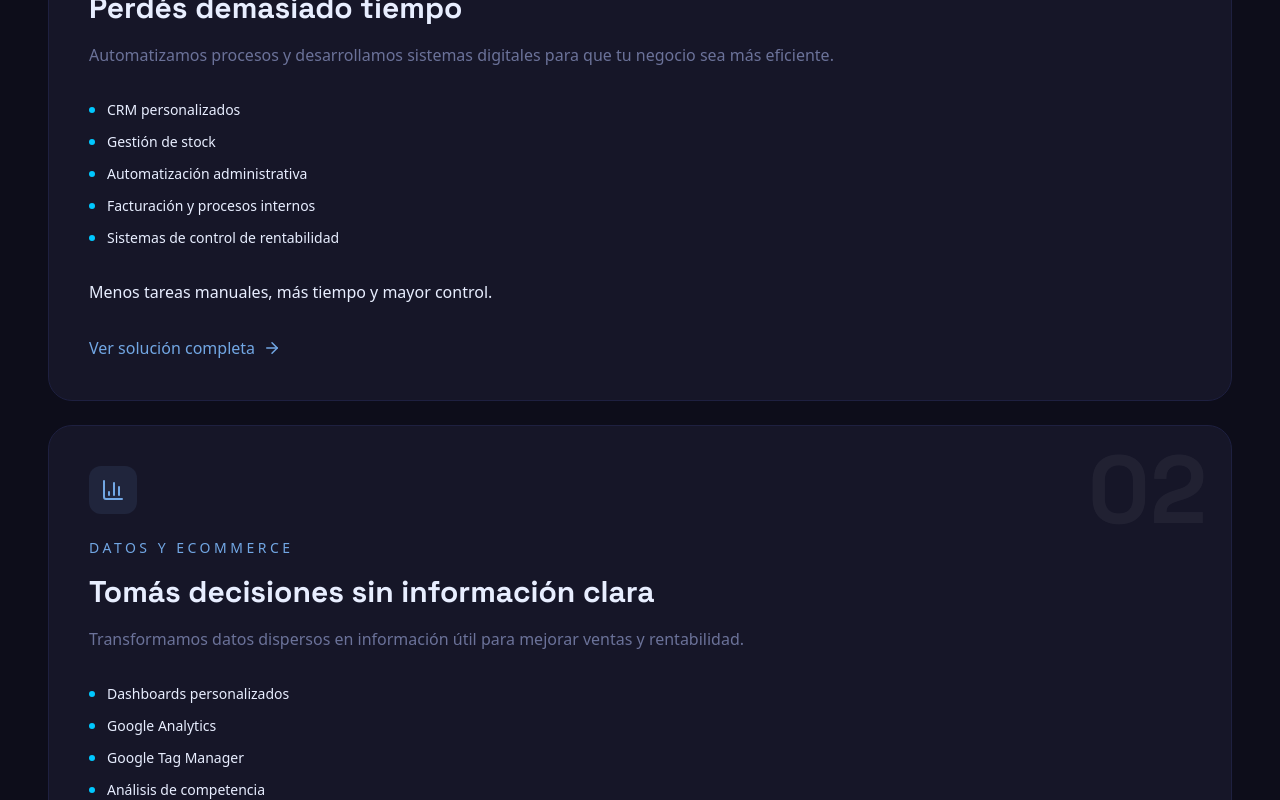
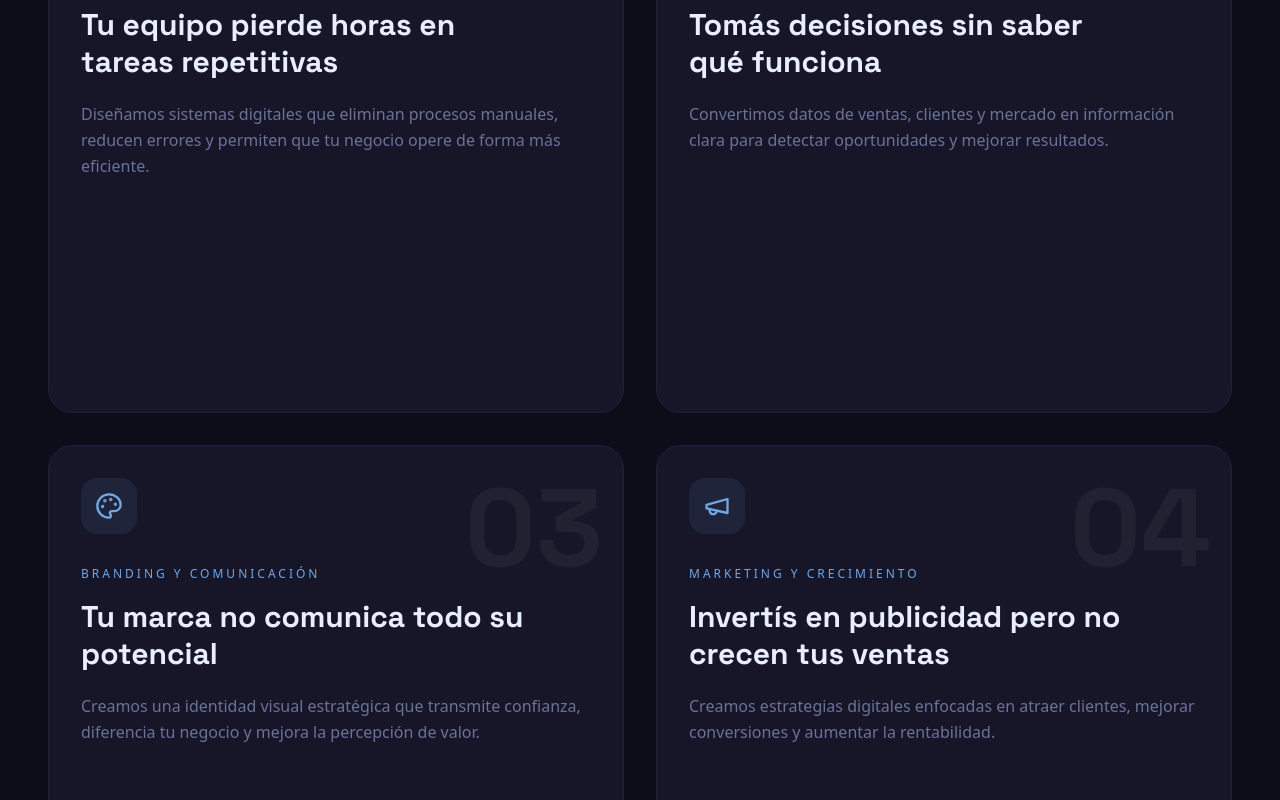
Before and after one commit to RamonRamos1/Digital-Culture.Agency, a Next.js app: page /soluciones in a window 1280 px wide. Shown: the part 1080-1880 px from the top of the page. Built offline with nearby package versions, Linux system fonts and the light colour scheme; no server answers.

Commit message:
edit-section-solution-landing

```diff
--- a/app/globals.css
+++ b/app/globals.css
@@ -130,14 +130,17 @@ body {
 }
 
 .perspective {
-  perspective: 1000px;
+  perspective: 1200px;
 }
 
 .preserve-3d {
   transform-style: preserve-3d;
+  -webkit-transform-style: preserve-3d;
 }
 
+
 .backface-hidden {
+  -webkit-backface-visibility: hidden;
   backface-visibility: hidden;
 }
 
--- a/components/soluciones/SolutionCard.tsx
+++ b/components/soluciones/SolutionCard.tsx
@@ -1,208 +1,467 @@
 import Link from "next/link";
 import { ArrowRight } from "lucide-react";
 
+import FlipCard from "./shared/FlipCard";
+
 
 interface SolutionCardProps {
+
   id: string;
+
   number: string;
+
   icon: React.ElementType;
+
   eyebrow: string;
+
   title: string;
+
   description: string;
+
   href: string;
+
   solutions: string[];
+
   result: string;
+
 }
 
 
+
 export default function SolutionCard({
+
   number,
+
   icon: Icon,
+
   eyebrow,
+
   title,
+
   description,
+
   href,
+
   solutions,
+
   result
+
 }: SolutionCardProps) {
 
 
-  return (
+
+  const Front = (
 
     <article
+
       className="
-        group
         relative
+        flex
+        min-h-[560px]
+        flex-col
         overflow-hidden
         rounded-3xl
         border
         border-dc-border
         bg-dc-card
-        p-8
-        transition
-        duration-300
-        hover:border-dc-blue
-        md:p-10
+        p-6
+        md:p-8
       "
+
     >
 
 
+      {/* Número decorativo */}
+
       <span
+
         className="
           absolute
-          right-6
-          top-4
+          right-5
+          top-0
           font-display
-          text-8xl
+          text-[110px]
           font-bold
           text-white/5
+          select-none
         "
+
       >
+
         {number}
+
       </span>
 
 
 
+
       <div
+
         className="
           relative
           z-10
+          flex
+          h-full
+          flex-col
         "
+
       >
 
 
+
+        {/* Icono */}
+
         <div
+
           className="
-            mb-6
             flex
-            h-12
-            w-12
+            h-14
+            w-14
             items-center
             justify-center
-            rounded-xl
+            rounded-2xl
             bg-dc-blue/10
             text-dc-blue
           "
+
         >
 
-          <Icon size={24}/>
+          <Icon size={28}/>
+
 
         </div>
 
 
 
+
+
+        {/* Categoría */}
+
         <p
+
           className="
-            text-sm
+            mt-8
+            text-xs
             uppercase
             tracking-[0.25em]
             text-dc-blue
           "
+
         >
+
           {eyebrow}
+
+
         </p>
 
 
 
+
+
+
+        {/* Título */}
+
         <h3
+
           className="
             mt-4
+            max-w-md
             font-display
             text-3xl
             font-bold
+            leading-tight
           "
+
         >
+
           {title}
+
+
         </h3>
 
 
 
+
+
+
+        {/* Descripción */}
+
         <p
+
           className="
-            mt-4
+            mt-5
             leading-relaxed
             text-dc-muted
           "
+
         >
+
           {description}
+
+
         </p>
 
 
 
-        <ul
-          className="
-            mt-8
-            space-y-3
-          "
-        >
-
-          {solutions.map((item) => (
-
-            <li
-              key={item}
-              className="
-                flex
-                items-center
-                gap-3
-                text-sm
-              "
-            >
-
-              <span
-                className="
-                  h-1.5
-                  w-1.5
-                  rounded-full
-                  bg-dc-cyan
-                "
-              />
-
-              {item}
-
-            </li>
-
-          ))}
-
-        </ul>
 
 
 
+        {/* Indicador mobile */}
+
         <p
+
           className="
-            mt-8
-            font-medium
+            mt-auto
+            pt-8
+            text-xs
+            text-dc-blue
+            md:hidden
           "
+
         >
-          {result}
+
+          Tocá para conocer la solución →
+
         </p>
 
 
 
-        <Link
-          href={href}
-          className="
-            mt-8
-            inline-flex
-            items-center
-            gap-2
-            text-dc-blue
-            transition
-            hover:text-dc-cyan
-          "
-        >
+      </div>
 
-          Ver solución completa
-
-          <ArrowRight size={18}/>
-
-        </Link>
-
-
-      </div>
 
 
     </article>
 
   );
 
+
+
+
+
+
+
+  const Back = (
+
+    <article
+
+      className="
+        flex
+        min-h-[560px]
+        flex-col
+        rounded-3xl
+        border
+        border-dc-blue/30
+        bg-dc-card
+        p-6
+        md:p-8
+      "
+
+    >
+
+
+
+      <h3
+
+        className="
+          font-display
+          text-2xl
+          font-bold
+        "
+
+      >
+
+        Cómo podemos ayudarte
+
+
+      </h3>
+
+
+
+
+
+
+      <ul
+
+        className="
+          mt-6
+          space-y-4
+        "
+
+      >
+
+        {
+
+          solutions.map((item)=>(
+
+
+            <li
+
+              key={item}
+
+              className="
+                flex
+                items-start
+                gap-3
+                text-sm
+              "
+
+            >
+
+
+              <span
+
+                className="
+                  mt-2
+                  h-2
+                  w-2
+                  shrink-0
+                  rounded-full
+                  bg-dc-cyan
+                "
+
+              />
+
+
+              <span>
+
+                {item}
+
+              </span>
+
+
+            </li>
+
+
+          ))
+
+        }
+
+
+      </ul>
+
+
+
+
+
+
+
+      <div
+
+        className="
+          mt-8
+        "
+
+      >
+
+
+
+        <div
+
+          className="
+            rounded-2xl
+            border
+            border-dc-border
+            bg-black/20
+            p-5
+          "
+
+        >
+
+
+          <p
+
+            className="
+              text-sm
+              font-semibold
+            "
+
+          >
+
+            Resultado esperado
+
+
+          </p>
+
+
+
+          <p
+
+            className="
+              mt-2
+              text-sm
+              leading-relaxed
+              text-dc-muted
+            "
+
+          >
+
+            {result}
+
+
+          </p>
+
+
+
+        </div>
+
+
+
+
+
+        <Link
+
+          href={href}
+
+          className="
+            mt-6
+            inline-flex
+            items-center
+            gap-2
+            font-semibold
+            text-dc-blue
+            transition
+            hover:text-dc-cyan
+          "
+
+        >
+
+          Ver solución completa
+
+
+          <ArrowRight size={18}/>
+
+
+        </Link>
+
+
+
+
+      </div>
+
+
+
+
+
+    </article>
+
+  );
+
+
+
+
+
+
+  return (
+
+    <FlipCard
+
+      front={Front}
+
+      back={Back}
+
+    />
+
+  );
+
+
 }
--- a/components/soluciones/SolutionsGrid.tsx
+++ b/components/soluciones/SolutionsGrid.tsx
@@ -1,103 +1,167 @@
 import SolutionCard from "./SolutionCard";
-import { SOLUTIONS } from "./ts";
+import { SOLUTIONS } from "./ts/data";
 
 
-export default function SolutionsGrid() {
+export default function SolutionGrid() {
+
 
 return (
 
 <section
+
 id="soluciones"
+
 className="
 px-6
+pb-24
 md:px-12
-        pb-20
 "
+
 >
 
+
 <div
+
 className="
 mx-auto
 max-w-7xl
 "
+
 >
 
+
+
+{/* Encabezado sección */}
+
 <div
+
 className="
-            mb-12
+mb-14
 max-w-3xl
 "
+
 >
 
+
 <p
+
 className="
-              text-sm
+text-xs
 uppercase
-              tracking-[0.25em]
+tracking-[0.3em]
 text-dc-blue
 "
+
 >
+
 Cómo podemos ayudarte
+
 </p>
 
 
+
+
 <h2
+
 className="
-              mt-4
+mt-5
 font-display
 text-3xl
 font-bold
 leading-tight
 md:text-5xl
 "
+
 >
+
 Soluciones diseñadas
 para problemas reales de negocio.
+
 </h2>
 
 
+
+
 <p
+
 className="
-              mt-5
+mt-6
 text-lg
 leading-relaxed
 text-dc-muted
 "
+
 >
+
 Cada empresa tiene desafíos diferentes.
 Analizamos tu situación actual y construimos
-            la solución que tu negocio realmente necesita.
+soluciones digitales alineadas con tus objetivos.
+
 </p>
+
+
 
 </div>
 
 
 
+
+
+{/* GRID */}
+
 <div
 className="
 grid
 grid-cols-1
-            gap-6
-            lg:grid-cols-2
+items-start
+gap-8
+md:grid-cols-2
 "
 >
 
-          {SOLUTIONS.map((solution) => (
+
+{
+
+SOLUTIONS.map((solution)=>(
+
+
+<div
+
+key={solution.id}
+
+className="
+h-full
+"
+
+>
+
 
 <SolutionCard
-              key={solution.id}
+
 {...solution}
+
 />
-
-          ))}
 
 
 </div>
 
 
+))
+
+
+}
+
+
+
 </div>
+
+
+
+</div>
+
 
 </section>
 
 );
+
 }
--- a/components/soluciones/shared/FlipCard.tsx
+++ b/components/soluciones/shared/FlipCard.tsx
@@ -4,18 +4,25 @@ import { useState } from "react";
 
 
 interface FlipCardProps {
+
   front: React.ReactNode;
+
   back: React.ReactNode;
+
 }
 
 
+
 export default function FlipCard({
+
   front,
+
   back
+
 }: FlipCardProps) {
 
 
-  const [flipped, setFlipped] = useState(false);
+const [flipped,setFlipped] = useState(false);
 
 
 
@@ -23,81 +30,62 @@ export default function FlipCard({
 
 <div
 className="
-        group
-        perspective
-        cursor-pointer
-        md:cursor-default
+relative
+h-[560px]
 "
-      onClick={() => setFlipped(!flipped)}
+
 >
 
+
 <div
+
 className={`
 relative
-          min-h-[260px]
+h-full
 transition-transform
-          duration-500
-          transform-style-preserve-3d
+duration-700
+preserve-3d
 
-          ${
-            flipped
-              ? "rotate-y-180"
-              : ""
-          }
+${flipped ? "rotate-y-180" : ""}
 
-          md:transform-none
 `}
+
+onClick={()=>setFlipped(!flipped)}
+
 >
 
 
 {/* FRONT */}
+
 <div
+
 className="
-            absolute
-            inset-0
+relative
+h-full
 backface-hidden
-            rounded-3xl
-            border
-            border-dc-border
-            bg-dc-card
-            p-6
 "
+
 >
 
 {front}
-
-
-          <p
-            className="
-              mt-6
-              text-xs
-              text-dc-blue
-              md:hidden
-            "
-          >
-            Tocar para conocer más
-          </p>
-
 
 </div>
 
 
 
 
+
 {/* BACK */}
+
 <div
+
 className="
 absolute
 inset-0
+backface-hidden
 rotate-y-180
-            backface-hidden
-            rounded-3xl
-            border
-            border-dc-border
-            bg-dc-card
-            p-6
-            md:hidden
 "
+
 >
 
 {back}
--- a/components/soluciones/ts/data.ts
+++ b/components/soluciones/ts/data.ts
@@ -15,121 +15,203 @@ export const SOLUTIONS = [
 
   icon: Clock3,
 
+
   eyebrow: "AUTOMATIZACIÓN Y SOFTWARE",
 
-    title: "Perdés demasiado tiempo",
+
+  title:
+    "Tu equipo pierde horas en tareas repetitivas",
+
 
   description:
-      "Automatizamos procesos y desarrollamos sistemas digitales para que tu negocio sea más eficiente.",
+    "Diseñamos sistemas digitales que eliminan procesos manuales, reducen errores y permiten que tu negocio opere de forma más eficiente.",
+
 
   href:
     "/soluciones/software",
 
+
   solutions: [
+
     "CRM personalizados",
-      "Gestión de stock",
+
+    "Sistemas de gestión internos",
+
     "Automatización administrativa",
-      "Facturación y procesos internos",
-      "Sistemas de control de rentabilidad"
+
+    "Control de stock y operaciones",
+
+    "Facturación y rentabilidad"
+
   ],
 
+
   result:
-      "Menos tareas manuales, más tiempo y mayor control."
+    "Más productividad, menos tareas manuales y mayor control operativo."
+
 },
+
+
 
 
 {
   id: "ecommerce",
 
+
   number: "02",
+
 
   icon: BarChart3,
 
-    eyebrow: "DATOS Y ECOMMERCE",
+
+  eyebrow:
+    "DATOS Y ECOMMERCE",
+
 
   title:
-      "Tomás decisiones sin información clara",
+    "Tomás decisiones sin saber qué funciona",
+
 
   description:
-      "Transformamos datos dispersos en información útil para mejorar ventas y rentabilidad.",
+    "Convertimos datos de ventas, clientes y mercado en información clara para detectar oportunidades y mejorar resultados.",
+
 
   href:
     "/soluciones/ecommerce",
 
+
+
   solutions:[
+
     "Dashboards personalizados",
+
     "Google Analytics",
+
     "Google Tag Manager",
+
     "Análisis de competencia",
+
     "Mercado Libre y Nubimetrics"
+
   ],
 
+
+
   result:
-      "Decisiones basadas en datos reales."
+    "Decisiones estratégicas basadas en información real."
+
 },
+
+
+
 
 
 {
   id:"branding",
 
+
   number:"03",
 
+
   icon:Palette,
+
 
   eyebrow:
     "BRANDING Y COMUNICACIÓN",
 
+
+
   title:
-      "Tu negocio no refleja su verdadero valor",
+    "Tu marca no comunica todo su potencial",
+
+
 
   description:
-      "Construimos una identidad visual que transmite confianza y diferencia tu marca.",
+    "Creamos una identidad visual estratégica que transmite confianza, diferencia tu negocio y mejora la percepción de valor.",
+
+
 
   href:
     "/soluciones/branding",
 
+
+
   solutions:[
+
+    "Estrategia de marca",
+
     "Identidad visual",
-      "Diseño de marca",
+
+    "Diseño de piezas comerciales",
+
     "Catálogos digitales",
-      "Packaging",
-      "Material comercial"
+
+    "Packaging"
+
   ],
 
+
+
   result:
-      "Una marca preparada para crecer."
+    "Una marca profesional preparada para competir y crecer."
+
 },
+
+
+
+
 
 
 {
   id:"marketing",
 
+
   number:"04",
 
+
   icon:Megaphone,
+
 
   eyebrow:
     "MARKETING Y CRECIMIENTO",
 
+
+
   title:
-      "Necesitás más clientes",
+    "Invertís en publicidad pero no crecen tus ventas",
+
+
 
   description:
-      "Diseñamos estrategias digitales enfocadas en aumentar ventas y mejorar tu margen.",
+    "Creamos estrategias digitales enfocadas en atraer clientes, mejorar conversiones y aumentar la rentabilidad.",
+
+
 
   href:
     "/soluciones/marketing",
 
+
+
   solutions:[
+
     "Google Ads",
+
     "Meta Ads",
+
     "Mercado Ads",
+
     "Estrategia comercial",
-      "Optimización de conversión"
+
+    "Optimización de conversiones"
+
   ],
 
+
+
   result:
-      "Más clientes, mejor facturación y mayor rentabilidad."
+    "Más oportunidades comerciales y crecimiento sostenible."
+
 }
 
+
 ];
```
Lines whose indentation alone changed are shown as unchanged.
